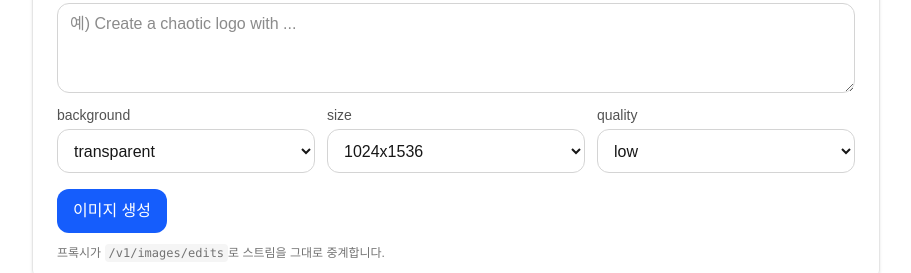
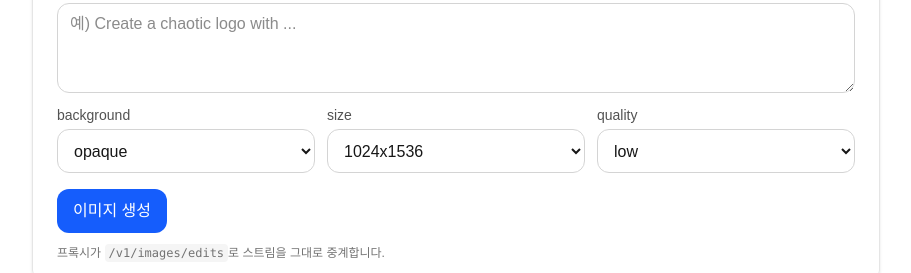
Before and after one commit to sinbumu/ai-image-generate-site, a Next.js app: page / in a window 1280 px wide. Shown: the part 1120-1393 px from the top of the page, without its empty margins (184-1095 px from the left). Built offline with nearby package versions, Linux system fonts and the light colour scheme; no server answers.

Commit message:
Update index.tsx
GPT 이미지 생성 background
선택지에 auto 추가
기본값을 opaque로 변경
폼 전송 시 그대로 background로 전송

```diff
--- a/pages/index.tsx
+++ b/pages/index.tsx
@@ -9,7 +9,7 @@ export default function Home() {
   const [gptStatus, setGptStatus] = useState('')
   const [gptImg, setGptImg] = useState<string>('')
   const [gptLoading, setGptLoading] = useState(false)
-  const [gptBackground, setGptBackground] = useState<'transparent' | 'opaque'>('transparent')
+  const [gptBackground, setGptBackground] = useState<'transparent' | 'opaque' | 'auto'>('opaque')
   const [gptSize, setGptSize] = useState<'1024x1536' | '1536x1024' | '1024x1024'>('1024x1536')
   const [gptQuality, setGptQuality] = useState<'low' | 'medium' | 'high'>('low')
   const [gptSaved, setGptSaved] = useState(false)
@@ -619,10 +619,11 @@ export default function Home() {
               <label className="text-sm text-neutral-600 dark:text-neutral-300">background</label>
               <select
                 value={gptBackground}
-                onChange={e => setGptBackground(e.target.value as 'transparent' | 'opaque')}
+                onChange={e => setGptBackground(e.target.value as 'transparent' | 'opaque' | 'auto')}
                 className="h-11 rounded-xl border border-neutral-300 dark:border-neutral-700 bg-white text-neutral-900 dark:bg-neutral-800 dark:text-neutral-100 px-3 outline-none focus:ring-4 focus:ring-blue-200/60 dark:focus:ring-blue-400/20">
                 <option value="transparent">transparent</option>
                 <option value="opaque">opaque</option>
+                <option value="auto">auto</option>
               </select>
             </div>
             <div className="grid gap-1">
```
